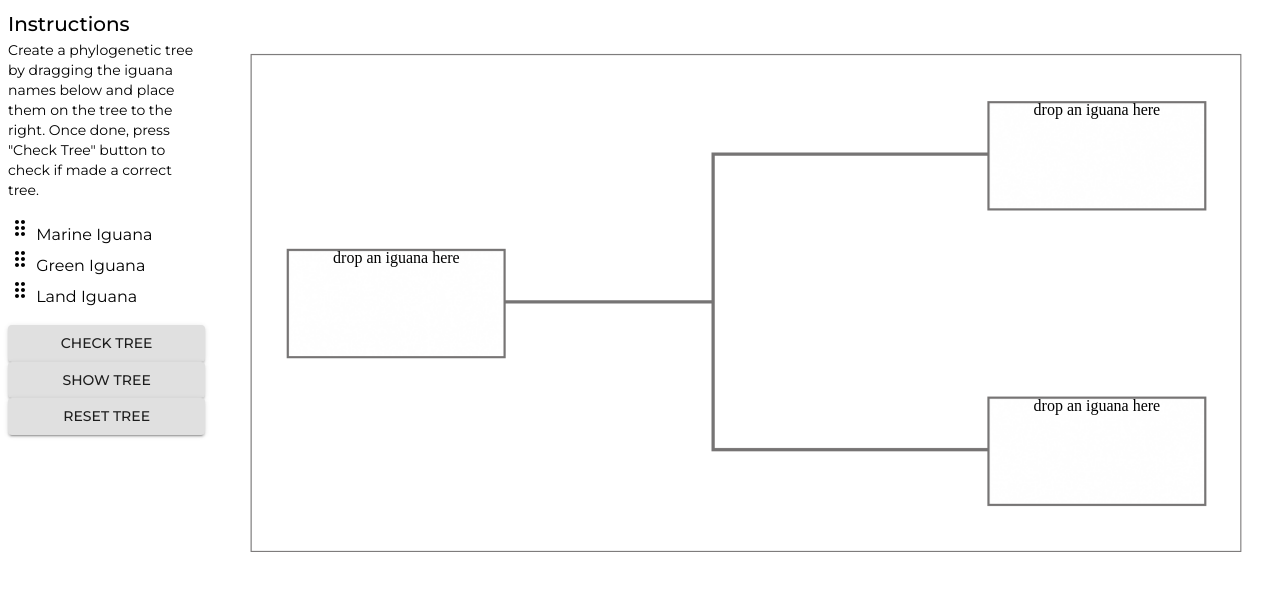
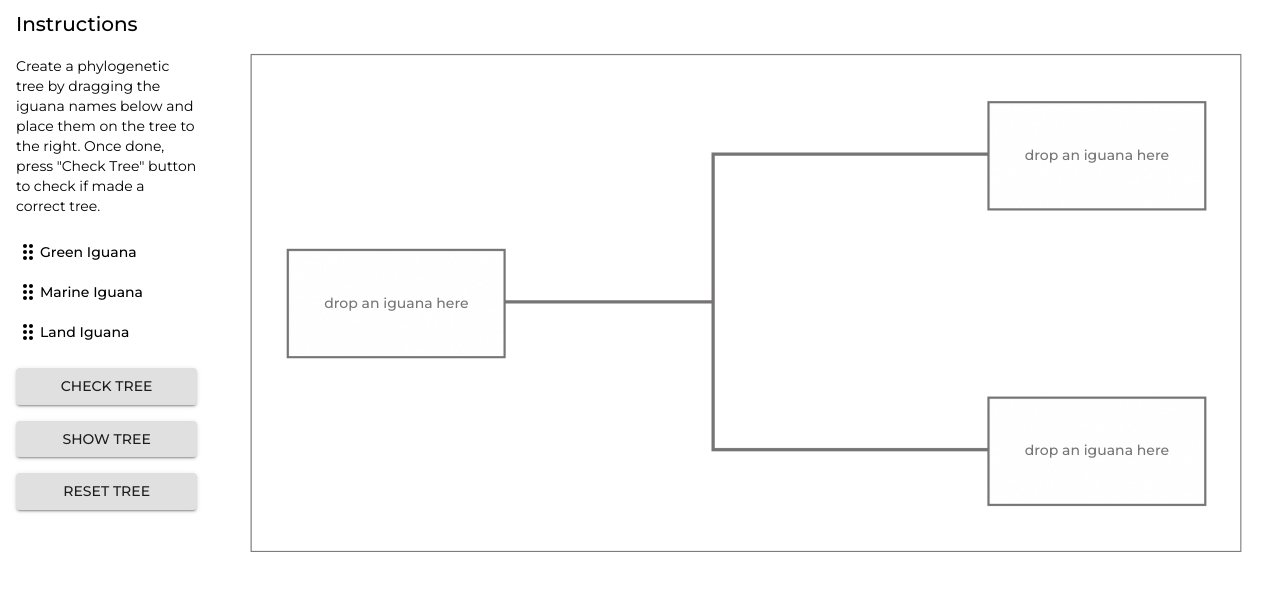
Before and after one commit to desmond-tuiyot/playground-react-dnd, a React (Create React App) app: page / in a window 1280 px wide. Shown: the top 590 px of the page. Built offline with nearby package versions, Linux system fonts and the light colour scheme.

Commit message:
refactored code for Sidebar and MainActivity

```diff
--- a/src/components/phylo-tree-dnd/MainActivity/DropTarget.jsx
+++ b/src/components/phylo-tree-dnd/MainActivity/DropTarget.jsx
@@ -1,4 +1,5 @@
 import { makeStyles } from "@material-ui/core/styles";
+import Typography from "@material-ui/core/Typography";
 import PropTypes from "prop-types";
 
 const useStyles = makeStyles((theme) => ({
@@ -8,14 +9,23 @@ const useStyles = makeStyles((theme) => ({
     left: ({ left }) => left,
     width: ({ width }) => width,
     height: ({ height }) => height,
-    textAlign: "center",
+
+    display: "flex",
+    alignItems: "center",
+    justifyContent: "center",
   },
 }));
 
 const DropTarget = ({ bounds }) => {
   const classes = useStyles(bounds);
 
-  return <div className={classes.root}>drop an iguana here</div>;
+  return (
+    <div className={classes.root}>
+      <Typography variant="subtitle2" color="textSecondary" component="span">
+        drop an iguana here
+      </Typography>
+    </div>
+  );
 };
 
 DropTarget.propTypes = {
--- a/src/components/phylo-tree-dnd/MainActivity/MainActivity.jsx
+++ b/src/components/phylo-tree-dnd/MainActivity/MainActivity.jsx
@@ -1,4 +1,3 @@
-import { useEffect, useState, useRef } from "react";
 import { makeStyles } from "@material-ui/core/styles";
 
 import phylotree from "../assets/dnd-tree.png";
@@ -7,7 +6,7 @@ import {
   dropTargetsBounds,
   imageDimensions,
 } from "../assets/dropTargetDetails";
-import useWindowResize from "../../../hooks/useWindowResize";
+import useScaledBounds from "../../../hooks/useScaledBounds";
 
 const useStyles = makeStyles((theme) => ({
   root: {
@@ -18,7 +17,7 @@ const useStyles = makeStyles((theme) => ({
   },
   img: {
     width: "100%",
-    height: "100%",
+    height: "auto",
   },
   dropTargetContainer: {
     position: "absolute",
@@ -32,21 +31,10 @@ const useStyles = makeStyles((theme) => ({
 
 const MainActivity = () => {
   const classes = useStyles();
-  const imageRef = useRef();
-  const windowDimensions = useWindowResize();
-  const [scaledBounds, setScaledBounds] = useState(dropTargetsBounds);
-
-  useEffect(() => {
-    const { width } = imageRef.current.getBoundingClientRect();
-    const ratio = width / imageDimensions.width;
-    const newBounds = dropTargetsBounds.map((bound) => ({
-      width: bound.width * ratio,
-      height: bound.height * ratio,
-      top: bound.top * ratio,
-      left: bound.left * ratio,
-    }));
-    setScaledBounds(newBounds);
-  }, [windowDimensions]);
+  const [imageRef, scaledBounds] = useScaledBounds(
+    dropTargetsBounds,
+    imageDimensions
+  );
 
   const dropTargets = dropTargetsBounds.map((_, index) => (
     <DropTarget key={index} bounds={scaledBounds[index]} />
--- /dev/null
+++ b/src/components/phylo-tree-dnd/MainActivity/index.js
@@ -0,0 +1,3 @@
+import MainActivity from "./MainActivity";
+
+export default MainActivity;
--- a/src/components/phylo-tree-dnd/PhyloTreeDnD.jsx
+++ b/src/components/phylo-tree-dnd/PhyloTreeDnD.jsx
@@ -1,7 +1,7 @@
 import Grid from "@material-ui/core/Grid";
 
 import SideBar from "./SideBar";
-import MainActivity from "./MainActivity/MainActivity";
+import MainActivity from "./MainActivity";
 
 const PhyloTreeDnD = () => {
   return (
--- a/src/components/phylo-tree-dnd/SideBar.jsx
+++ /dev/null
@@ -1,54 +0,0 @@
-import Grid from "@material-ui/core/Grid";
-import Typography from "@material-ui/core/Typography";
-// import Paper from "@material-ui/core/Paper";
-import Button from "@material-ui/core/Button";
-import DragIndicatorIcon from "@material-ui/icons/DragIndicator";
-
-const SideBar = () => {
-  return (
-    <Grid container spacing={2} justify="center" alignItems="center">
-      <Grid item xs={12} container justify="center">
-        <Grid item xs={12}>
-          <Typography variant="h6">Instructions</Typography>
-        </Grid>
-        <Grid item xs={12}>
-          <Typography variant="body2">
-            Create a phylogenetic tree by dragging the iguana names below and
-            place them on the tree to the right. Once done, press "Check Tree"
-            button to check if made a correct tree.
-          </Typography>
-        </Grid>
-      </Grid>
-      <Grid item xs={12} container justify="center">
-        <Grid item xs={12}>
-          <Typography>
-            <DragIndicatorIcon /> Marine Iguana
-          </Typography>
-        </Grid>
-        <Grid item xs={12}>
-          <Typography>
-            <DragIndicatorIcon /> Green Iguana
-          </Typography>
-        </Grid>
-        <Grid item xs={12}>
-          <Typography>
-            <DragIndicatorIcon /> Land Iguana
-          </Typography>
-        </Grid>
-      </Grid>
-      <Grid item xs={12} container justify="center">
-        <Button variant="contained" fullWidth>
-          Check Tree
-        </Button>
-        <Button variant="contained" fullWidth>
-          Show Tree
-        </Button>
-        <Button variant="contained" fullWidth>
-          Reset Tree
-        </Button>
-      </Grid>
-    </Grid>
-  );
-};
-
-export default SideBar;
--- /dev/null
+++ b/src/components/phylo-tree-dnd/SideBar/ActionButtons.jsx
@@ -0,0 +1,18 @@
+import Button from "@material-ui/core/Button";
+import Grid from "@material-ui/core/Grid";
+
+const ActionButtons = ({ buttons }) => {
+  return (
+    <>
+      {buttons.map((button, index) => (
+        <Grid key={index} item xs={12}>
+          <Button variant="contained" onClick={button.handleClick} fullWidth>
+            {button.text}
+          </Button>
+        </Grid>
+      ))}
+    </>
+  );
+};
+
+export default ActionButtons;
--- /dev/null
+++ b/src/components/phylo-tree-dnd/SideBar/DragSource.jsx
@@ -0,0 +1,26 @@
+import Grid from "@material-ui/core/Grid";
+import Typography from "@material-ui/core/Typography";
+import DragIndicatorIcon from "@material-ui/icons/DragIndicator";
+import { makeStyles } from "@material-ui/core/styles";
+
+const useStyles = makeStyles((theme) => ({
+  text: {
+    ...theme.typography,
+    display: "flex",
+    alignItems: "center",
+    fontWeight: theme.typography.fontWeightMedium,
+  },
+}));
+
+const DragSource = ({ iguana }) => {
+  const classes = useStyles();
+  return (
+    <Grid item xs={12}>
+      <Typography className={classes.text}>
+        <DragIndicatorIcon /> {iguana}
+      </Typography>
+    </Grid>
+  );
+};
+
+export default DragSource;
--- /dev/null
+++ b/src/components/phylo-tree-dnd/SideBar/DragSources.jsx
@@ -0,0 +1,9 @@
+import DragSource from "./DragSource";
+
+const DragSources = ({ iguanas }) => {
+  return iguanas.map((iguana, index) => (
+    <DragSource key={index} iguana={iguana} />
+  ));
+};
+
+export default DragSources;
--- /dev/null
+++ b/src/components/phylo-tree-dnd/SideBar/Instructions.jsx
@@ -0,0 +1,21 @@
+import Grid from "@material-ui/core/Grid";
+import Typography from "@material-ui/core/Typography";
+
+const Instructions = () => {
+  return (
+    <>
+      <Grid item xs={12}>
+        <Typography variant="h6">Instructions</Typography>
+      </Grid>
+      <Grid item xs={12}>
+        <Typography variant="body2">
+          Create a phylogenetic tree by dragging the iguana names below and
+          place them on the tree to the right. Once done, press "Check Tree"
+          button to check if made a correct tree.
+        </Typography>
+      </Grid>
+    </>
+  );
+};
+
+export default Instructions;
--- /dev/null
+++ b/src/components/phylo-tree-dnd/SideBar/SideBar.jsx
@@ -0,0 +1,35 @@
+import Grid from "@material-ui/core/Grid";
+import Typography from "@material-ui/core/Typography";
+// import Paper from "@material-ui/core/Paper";
+import Button from "@material-ui/core/Button";
+import DragIndicatorIcon from "@material-ui/icons/DragIndicator";
+
+import ActionButtons from "./ActionButtons";
+import Instructions from "./Instructions";
+import DragSources from "./DragSources";
+
+const SideBar = () => {
+  const buttons = [
+    { text: "Check Tree", handleClick: () => {} },
+    { text: "Show Tree", handleClick: () => {} },
+    { text: "Reset Tree", handleClick: () => {} },
+  ];
+
+  const iguanas = ["Green Iguana", "Marine Iguana", "Land Iguana"];
+
+  return (
+    <Grid container spacing={3} justify="center" alignItems="center">
+      <Grid item xs={12} container justify="center" spacing={2}>
+        <Instructions />
+      </Grid>
+      <Grid item xs={12} container justify="center" spacing={2}>
+        <DragSources iguanas={iguanas} />
+      </Grid>
+      <Grid item xs={12} container justify="center" spacing={2}>
+        <ActionButtons buttons={buttons} />
+      </Grid>
+    </Grid>
+  );
+};
+
+export default SideBar;
--- /dev/null
+++ b/src/components/phylo-tree-dnd/SideBar/index.js
@@ -0,0 +1,3 @@
+import SideBar from "./SideBar";
+
+export default SideBar;
--- /dev/null
+++ b/src/hooks/useScaledBounds.js
@@ -0,0 +1,25 @@
+import { useEffect, useState, useRef } from "react";
+
+import useWindowResize from "./useWindowResize";
+
+const useScaledBounds = (originalBounds, imageDimensions) => {
+  const imageRef = useRef();
+  const windowDimensions = useWindowResize();
+  const [scaledBounds, setScaledBounds] = useState(originalBounds);
+
+  useEffect(() => {
+    const { width } = imageRef.current.getBoundingClientRect();
+    const ratio = width / imageDimensions.width;
+    const newBounds = originalBounds.map((bound) => ({
+      width: bound.width * ratio,
+      height: bound.height * ratio,
+      top: bound.top * ratio,
+      left: bound.left * ratio,
+    }));
+    setScaledBounds(newBounds);
+  }, [imageDimensions.width, imageRef, originalBounds, windowDimensions]);
+
+  return [imageRef, scaledBounds];
+};
+
+export default useScaledBounds;
```
Also changed, not shown: 1 other file (tests, documents, lock files or other folders).
